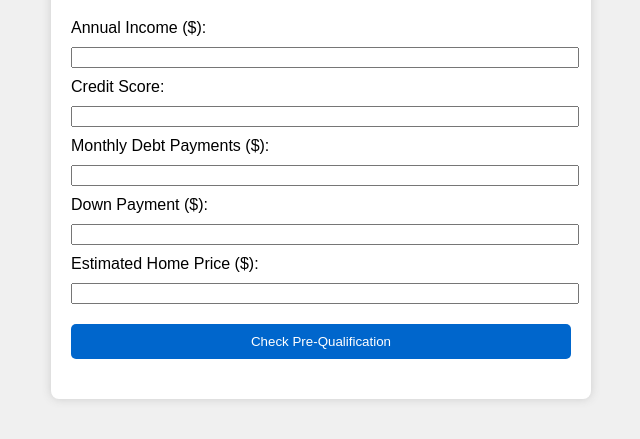
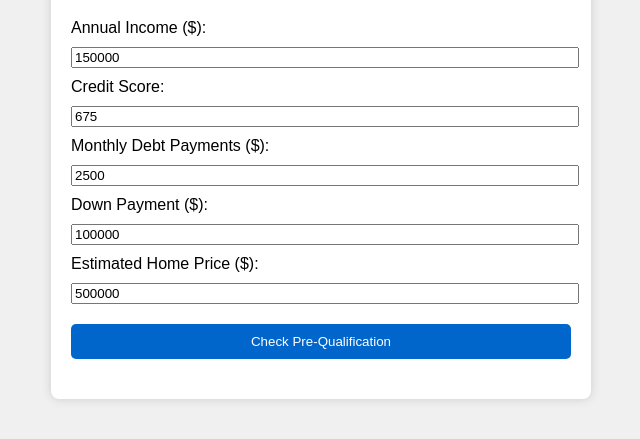
Before and after one commit to sgonuguntla/buyer-prequal, a plain HTML site: page index.html in a window 1280 px wide. Shown: the part 109-548 px from the top of the page, without its empty margins (319-959 px from the left). Drawn offline with Linux system fonts and the light colour scheme.

Commit message:
Update index.html

```diff
--- a/index.html
+++ b/index.html
@@ -11,19 +11,19 @@
     <h1>Buyer Pre-Qualification Form</h1>
     <form id="prequalForm">
       <label>Annual Income ($):</label>
-      <input type="number" id="income" required/>
+      <input type="number" id="income" value="150000" required/>
 
       <label>Credit Score:</label>
-      <input type="number" id="creditScore" min="300" max="850" required/>
+      <input type="number" id="creditScore" value="675" min="300" max="850" required/>
 
       <label>Monthly Debt Payments ($):</label>
-      <input type="number" id="debt" required/>
+      <input type="number" id="debt" value="2500" required/>
 
       <label>Down Payment ($):</label>
-      <input type="number" id="downPayment" required/>
+      <input type="number" id="downPayment" value="100000" required/>
 
       <label>Estimated Home Price ($):</label>
-      <input type="number" id="homePrice" required/>
+      <input type="number" id="homePrice" value="500000" required/>
 
       <button type="submit">Check Pre-Qualification</button>
     </form>
```
